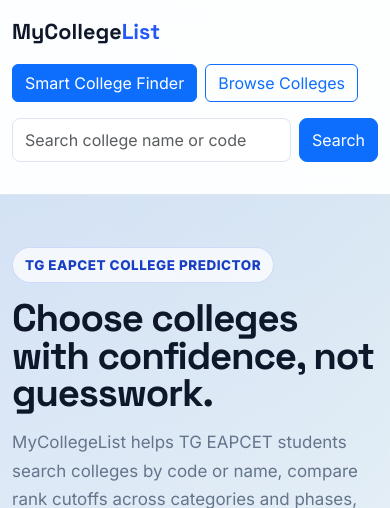
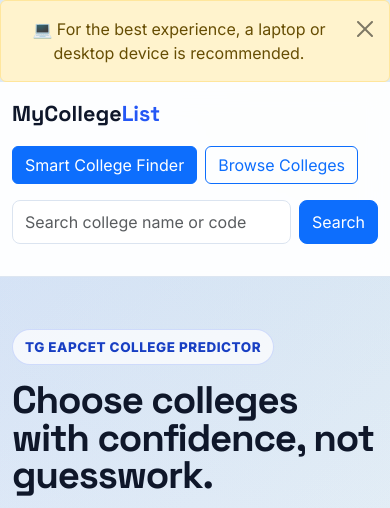
Before and after one commit to Monish-Madineni/My-First-Project, a FastAPI app: page / in a window 390 px wide. Shown: the top 508 px of the page. Run offline with FastAPI, Linux system fonts and the light colour scheme.

Commit message:
made changes to use desktop notification for mobile users

```diff
--- a/templates/home.html
+++ b/templates/home.html
@@ -558,13 +558,19 @@
         <div id="mobile-warning"
             class="alert alert-warning alert-dismissible fade show text-center m-0 d-none"
             role="alert">
-            💻 For the best experience, use a laptop or desktop device. Mobile support is improving and some features may work better on larger screens.
+            💻 For the best experience, a laptop or desktop device is recommended.
 
             <button type="button"
                     class="btn-close"
                     data-bs-dismiss="alert">
             </button>
         </div>
+
+        <script>
+            if (window.innerWidth < 768) {
+                document.getElementById("mobile-warning").classList.remove("d-none");
+            }
+        </script>
         <nav class="site-nav py-3">
             <div class="container d-flex align-items-center justify-content-between gap-3">
                 <a class="brand-name" href="/">MyCollege<span>List</span></a>
```
